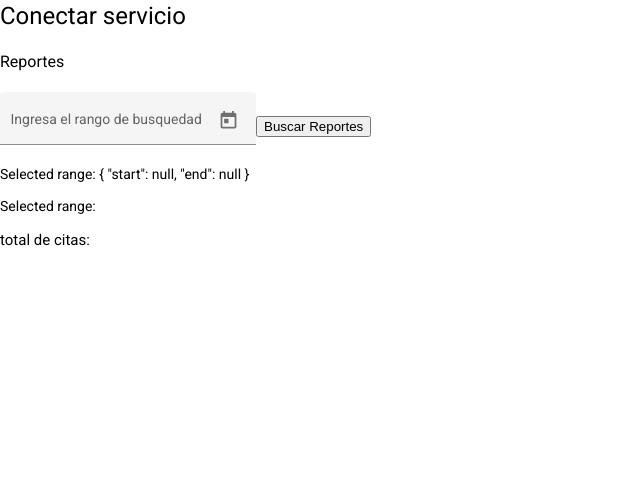
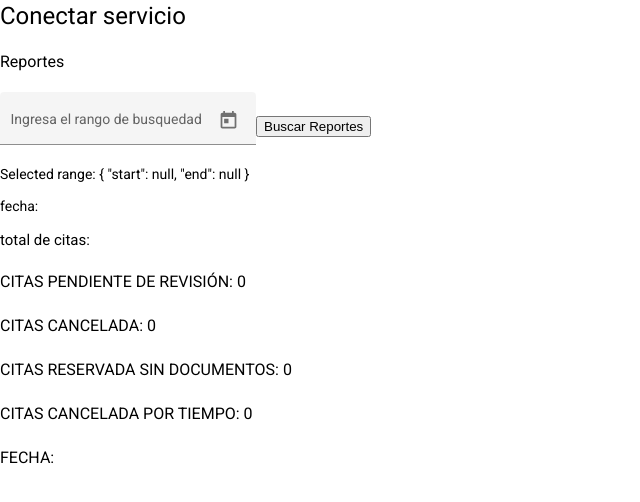
Before and after one commit to luisTlapaUV/servicio, an Angular app: page / in a window 1280 px wide. Shown: the top 502 px of the page, without its empty margins (0-640 px from the left). Built offline with nearby package versions, Linux system fonts and the light colour scheme.

Commit message:
Actualización

```diff
--- a/package.json
+++ b/package.json
@@ -20,6 +20,8 @@
     "@angular/platform-browser": "~12.2.0",
     "@angular/platform-browser-dynamic": "~12.2.0",
     "@angular/router": "~12.2.0",
+    "moment": "^2.29.1",
+    "ngx-datepicker-material": "^1.0.1",
     "rxjs": "~6.6.0",
     "tslib": "^2.3.0",
     "zone.js": "~0.11.4"
--- a/src/app/components/reporte/reporte.component.html
+++ b/src/app/components/reporte/reporte.component.html
@@ -14,15 +14,32 @@
   </mat-form-field>
   <button mat-flat-button mat-button color="accent" class="btn-schedule-appointment" (click)="buscarPorFechas()">Buscar Reportes</button>
   <p>Selected range: {{range.value | json}}</p>
-  <p>Selected range: {{start}}</p>
-
-
+  <div let recorre of inicio>
+  <p id="varFecha">fecha: {{start | date:'yyyy-MM-dd'}}</p>
+  </div>
 
 </div>
 <div let rta of lis>
   <h4>total de citas:{{lis.totalCitas}}</h4>
+  <h4>{{p1}}</h4>
 </div>
 
-<div  *ngFor="let item of lis2" >
-  <h4>total de citas por Fecha:{{lis2.data.item}}</h4>
-</div>
+  <h3>CITAS PENDIENTE DE REVISIÓN: {{Pe_Revision}}</h3>
+  <h3>CITAS CANCELADA: {{cancelada}}</h3>
+  <h3>CITAS RESERVADA SIN DOCUMENTOS: {{Reservada_Sin_Documen}}</h3>
+  <h3>CITAS CANCELADA POR TIEMPO: {{Cancela_Por_Tiempo}}</h3>
+  <h3>FECHA: {{fecha}}</h3>
+
+ <!--<mat-form-field appearance="fill">
+    <mat-label>Input & change events</mat-label>
+    <input matInput [matDatepicker]="picker"
+           (dateInput)="addEvent('input', $event)" (dateChange)="addEvent('change', $event)">
+    <mat-datepicker-toggle matSuffix [for]="picker"></mat-datepicker-toggle>
+    <mat-datepicker #picker></mat-datepicker>
+  </mat-form-field>
+
+  <div class="example-events">
+    <div *ngFor="let e of events">{{e | date:'yyyy-MM-dd'}}</div>
+    <div>{{resultado}}</div>
+  </div>
+-->
--- a/src/app/components/reporte/reporte.component.ts
+++ b/src/app/components/reporte/reporte.component.ts
@@ -3,14 +3,17 @@ import { HttpClient } from '@angular/common/http';
 import { environment } from 'src/environments/environment';
 import {FormGroup, FormControl} from '@angular/forms';
 import { ReporteFechas } from 'src/app/model/reportesFechas';
+import {MatDatepickerInputEvent} from '@angular/material/datepicker';
+import * as moment from 'moment';
+
 
 @Component({
   selector: 'app-reporte',
   templateUrl: './reporte.component.html',
   styleUrls: ['./reporte.component.css']
 })
+
 export class ReporteComponent implements OnInit {
-
   conversion:any;
   rta:Array<any>= [];
   data:Array<any>= [''];
@@ -20,43 +23,58 @@ export class ReporteComponent implements OnInit {
   public lis:any =[];
   public lis2:any =[];
   status: boolean = false;
+  //fechaInicio = this.range.value.start;
+  //fechaFin: any = this.end;
+  end: string = "";
   start: string = "";
-  end: string = "";
+  p1:string="";
+  cancelada:number =0;
+  Pe_Revision:number = 0;
+  Cancela_Por_Tiempo :number = 0;
+  Reservada_Sin_Documen:number = 0;
+  public var: FormGroup | undefined;
 
-  reportes: ReporteFechas []=[];
-   // cancelada: undefined,
-    //Re_Sin_Doc: undefined,
-    //Pen_Revision: undefined,
-    //Cance_Tiempo: undefined
- // };
-
-
-
-  constructor(private http:HttpClient) { }
-
-  ngOnInit(): void {
-
-  }
 
   range = new FormGroup({
     start: new FormControl(),
     end: new FormControl()
   });
 
-  buscarPorFechas(){
+  reportes: ReporteFechas []=[];
+  resultado: Array<any>= [];
+  fecha_transformada: any;
+  fecha: Date | undefined;
+  trans: moment.Moment | undefined;
+   // cancelada: undefined,
+    //Re_Sin_Doc: undefined,
+    //Pen_Revision: undefined,
+    //Cance_Tiempo: undefined
+ // };
+  constructor(private http:HttpClient) {
+    ;
+  }
+
+  ngOnInit(): void {
+
+  }
+
+  public buscarPorFechas(){
     if(this.range.controls.start.valid && this.range.controls.end.valid && this.range.value.start != null && this.range.value.end != null){
       console.log('Rango de fechas', this.range.value)
       console.log('Rango de fecha inicio', this.range.value.start)
       this.status=true
       //this.start = this.range.value.start
+      console.log('Rango de start', this.start)
+      console.log(this.range.value.date);
       //this.end = this.range.value.end
       this.start ='2020-09-01'
       this.end = '2021-09-01'
       this.obtenerValorFecha(this.status, this.start, this.end);
     }else{
+      this.status = false
+      this.start ='2020-09-01'
+      this.end = '2021-09-01'
       this.obtenerValor(this.status);
-
-
     }
   }
 
@@ -73,16 +91,37 @@ export class ReporteComponent implements OnInit {
   obtenerValorFecha(status:boolean, start:string, end:string){
     this.http.get(`${environment.url}/cita/getCountCitas?porEstatus=${this.status}&fechaInicial=${start}&fechaFinal=${end}`)
         .subscribe(date2=> {
-          this.conversion=date2;
-          this.reportes=this.conversion;
-          this.rta2= this.conversion;
-          this.lis2 = this.rta2
-          console.log(this.reportes);
-          /*console.log(this.conversion2.data.CANCELADA);
+          this.conversion2=date2;
+          //this.rta2= this.conversion.data;
+          this.reportes=this.conversion2.data;
+          this.cancelada = this.conversion2.data['CANCELADA']
+          this.Pe_Revision = this.conversion2.data['PENDIENTE DE REVISIÓN']
+          this.Cancela_Por_Tiempo = this.conversion2.data['CANCELADA POR TIEMPO']
+          this.Reservada_Sin_Documen = this.conversion2.data['RESERVADA SIN DOCUMENTOS']
+          //this.rta2= this.conversion2;
+          //this.lis2 = this.rta2
+          //this.p1 = this.conversion2.data.CANCELADA
+          this.fecha_transformada = this.range.value.start
+          this.trans = moment(this.fecha_transformada, 'yyyy-mm-dd')
+          this.fecha = new Date(this.fecha_transformada)
+          console.log(this.trans)
+          //console.log(this.reportes['CANCELADA']);
+          console.log('datos',this.reportes);
+          console.log(this.conversion2.data['CANCELADA']);
           console.log(this.conversion2.data['PENDIENTE DE REVISIÓN']);
           console.log(this.conversion2.data['CANCELADA POR TIEMPO']);
-          console.log(this.conversion2.data['RESERVADA SIN DOCUMENTOS']);*/
+          console.log(this.conversion2.data['RESERVADA SIN DOCUMENTOS']);
     });
+  }
+  events: string[] = [];
+
+  addEvent(type: string, event: MatDatepickerInputEvent<Date>) {
+
+    this.fecha_transformada =this.events.push(`${type}: ${event.value}`)
+    console.log(event)
+    console.log(this.fecha_transformada)
+    //this.resultado = this.events
+    //let FechaBien = this.miDatepipe.transform(this.miDatepipe,'yyyy-MM-dd')
   }
 
 }
```
Also changed, not shown: src/app/app.module.ts (line endings or trailing spaces), 1 other file (tests, documents, lock files or other folders).
